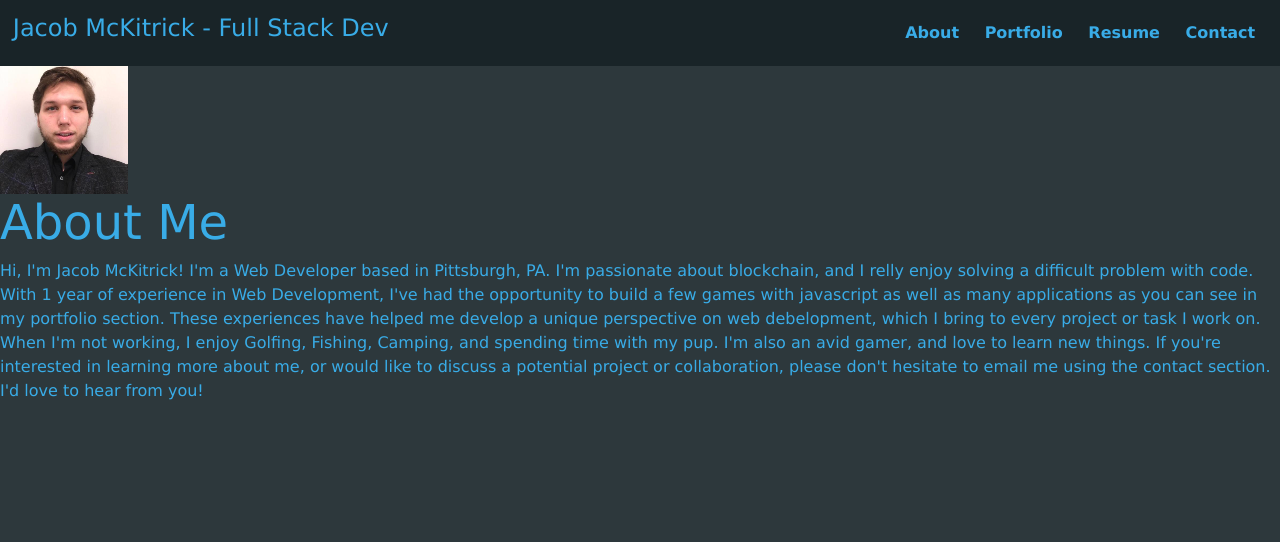
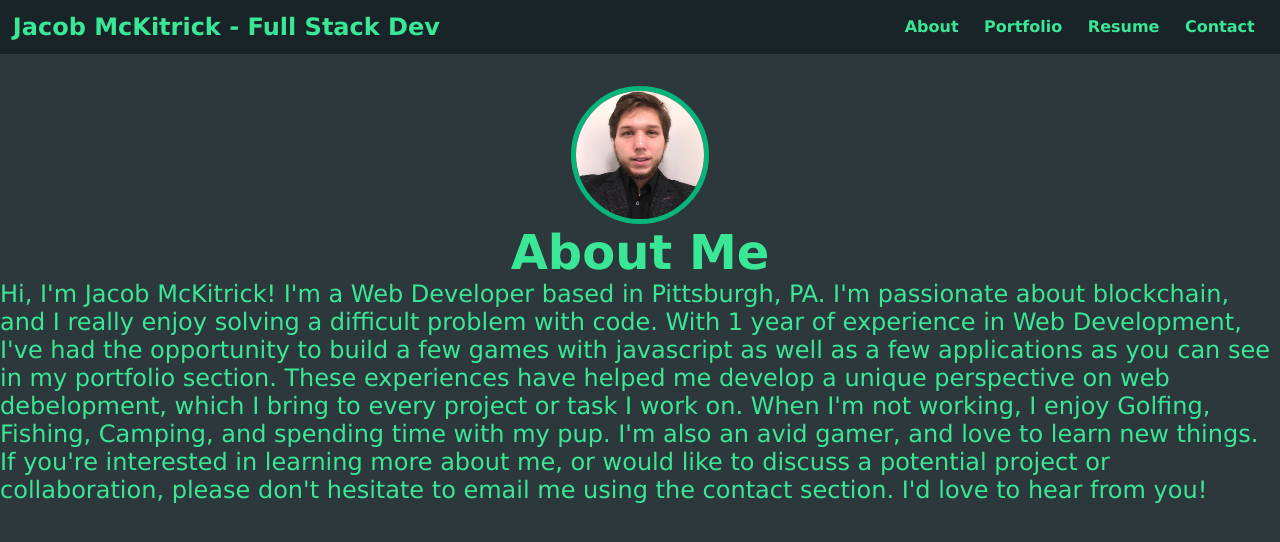
Before and after one commit to MCKIT77/mckitrick-portfolio, a React (Vite) app: page / in a window 1280 px wide. Shown: the top 542 px of the page. Built offline with nearby package versions, Linux system fonts and the light colour scheme.

Commit message:
added readme and some finishing touches

```diff
--- a/index.html
+++ b/index.html
@@ -6,15 +6,12 @@
   <link rel="icon" type="image/svg+xml" href="/vite.svg" />
   <meta name="viewport" content="width=device-width, initial-scale=1.0" />
   <title>Jacob McKitrick Portfolio</title>
-  <link href="https://cdn.jsdelivr.net/npm/bootstrap@5.3.2/dist/css/bootstrap.min.css" rel="stylesheet"
-    integrity="sha384-T3c6CoIi6uLrA9TneNEoa7RxnatzjcDSCmG1MXxSR1GAsXEV/Dwwykc2MPK8M2HN" crossorigin="anonymous">
+
 </head>
 
 <body>
   <div id="root"></div>
-  <script src="https://cdn.jsdelivr.net/npm/bootstrap@5.3.2/dist/js/bootstrap.bundle.min.js"
-    integrity="sha384-C6RzsynM9kWDrMNeT87bh95OGNyZPhcTNXj1NW7RuBCsyN/o0jlpcV8Qyq46cDfL"
-    crossorigin="anonymous"></script>
+
   <script type="module" src="/src/main.jsx"></script>
 
 </body>
--- a/src/index.css
+++ /dev/null
@@ -1,69 +0,0 @@
-:root {
-  font-family: Inter, system-ui, Avenir, Helvetica, Arial, sans-serif;
-  line-height: 1.5;
-  font-weight: 400;
-
-  color-scheme: light dark;
-  color: rgba(255, 255, 255, 0.87);
-  background-color: #242424;
-
-  font-synthesis: none;
-  text-rendering: optimizeLegibility;
-  -webkit-font-smoothing: antialiased;
-  -moz-osx-font-smoothing: grayscale;
-  -webkit-text-size-adjust: 100%;
-}
-
-a {
-  font-weight: 500;
-  color: #646cff;
-  text-decoration: inherit;
-}
-a:hover {
-  color: #535bf2;
-}
-
-body {
-  margin: 0;
-  display: flex;
-  place-items: center;
-  min-width: 320px;
-  min-height: 100vh;
-}
-
-h1 {
-  font-size: 3.2em;
-  line-height: 1.1;
-}
-
-button {
-  border-radius: 8px;
-  border: 1px solid transparent;
-  padding: 0.6em 1.2em;
-  font-size: 1em;
-  font-weight: 500;
-  font-family: inherit;
-  background-color: #1a1a1a;
-  cursor: pointer;
-  transition: border-color 0.25s;
-}
-button:hover {
-  border-color: #646cff;
-}
-button:focus,
-button:focus-visible {
-  outline: 4px auto -webkit-focus-ring-color;
-}
-
-@media (prefers-color-scheme: light) {
-  :root {
-    color: #213547;
-    background-color: #ffffff;
-  }
-  a:hover {
-    color: #747bff;
-  }
-  button {
-    background-color: #f9f9f9;
-  }
-}
--- a/src/main.jsx
+++ b/src/main.jsx
@@ -5,7 +5,6 @@ import { createBrowserRouter, RouterProvider } from 'react-router-dom';
 import './styles/index.css';
 
 import App from './App';
-// import ErrorPage from './pages/ErrorPage';
 import About from './pages/About';
 import Resume from './pages/Resume';
 import Portfolio from './pages/Portfolio';
@@ -15,7 +14,6 @@ const router = createBrowserRouter([
   {
     path: '/',
     element: <App />,
-    // errorElement: <ErrorPage />,
     children: [
       {
         index: true,
--- a/src/pages/About.jsx
+++ b/src/pages/About.jsx
@@ -1,12 +1,15 @@
 import { React, useState } from 'react';
 import profilePicture from '../assets/profile-bc.jpg'
+import '../styles/About.css'
 export default function About() {
     return (<>
-        <img src={profilePicture} alt="ElijahAFrancis" />
+        <div class='center'>
+            <img id='prof-img' src={profilePicture} alt="jacob mckitrick" />
+        </div>
         <h2 class="about">About Me</h2>
         <p class="aboutText">Hi, I'm Jacob McKitrick! I'm a Web Developer based in Pittsburgh, PA. I'm passionate about
-            blockchain, and I relly enjoy solving a difficult problem with code. With 1 year of experience in Web Development,
-            I've had the opportunity to build a few games with javascript as well as many applications as you can see in my
+            blockchain, and I really enjoy solving a difficult problem with code. With 1 year of experience in Web Development,
+            I've had the opportunity to build a few games with javascript as well as a few applications as you can see in my
             portfolio section. These experiences have helped me develop a unique perspective on web debelopment, which I bring
             to every project or task I work on. When I'm not working, I enjoy Golfing, Fishing, Camping, and spending time with
             my pup. I'm also an avid gamer, and love to learn new things. If you're interested in learning more about me, or
--- a/src/styles/About.css
+++ b/src/styles/About.css
@@ -1,21 +1,31 @@
-#about {
+.center {
+    display: flex;
+    justify-content: center;
+    align-items: center;
+    height: auto;
+    margin: 0;
+    /* width: 35%; */
+    text-align: center;
+}
+
+.about {
     display: flex;
     justify-content: center;
     padding: 0% 2%;
     align-items: center;
 }
 
-#aboutText p {
+.aboutText {
     font-size: 150%;
     color: var(--primary);
 }
 
-#about img {
+#prof-img {
     margin-top: 2rem;
-    margin-left: 10%;
-    border-radius: 5rem;
-    border-style: solid;
-    border-color: var(--secondary);
-    max-width: 25%;
+    border-radius: 50%;
+    /* Circular border */
+    border: 5px solid var(--secondary);
+    max-width: 100%;
+    /* Adjust the image size as needed */
     height: auto;
 }
--- a/src/styles/index.css
+++ b/src/styles/index.css
@@ -8,8 +8,8 @@
 :root {
     font-weight: 400;
 
-    --primary: #39ace7;
-    --secondary: #0784b5;
+    --primary: #39e796;
+    --secondary: #07b57b;
     --light-grey: #414c50;
     --grey: #2d383c;
     --dark-grey: #192428;
```
Also changed, not shown: 1 other file (tests, documents, lock files or other folders).
